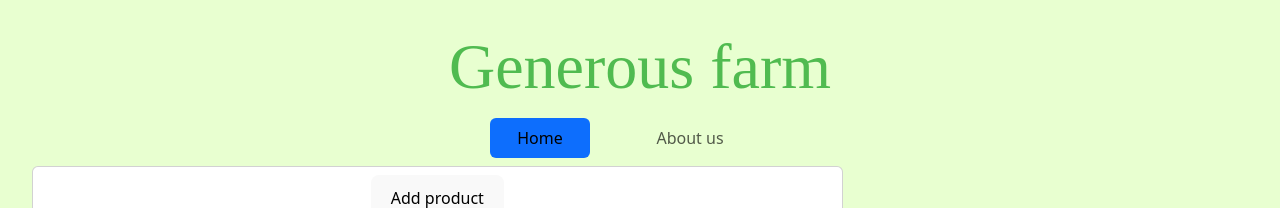
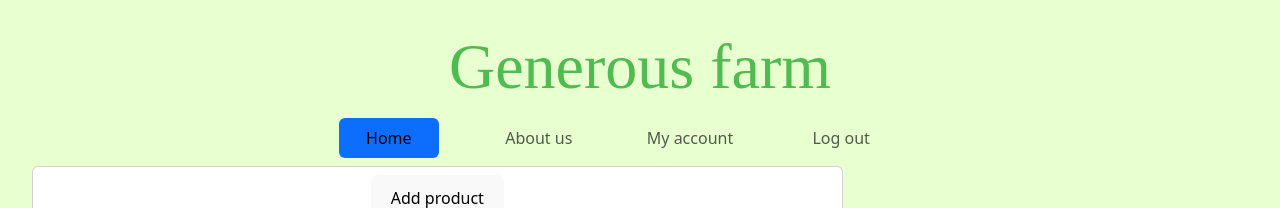
Before and after one commit to Al-Gur/FarmFrontEnd, a React (Vite) app: page / in a window 1280 px wide. Shown: the top 208 px of the page. Built offline with nearby package versions, Linux system fonts and the light colour scheme; no server answers.

Commit message:
OwnProductList-5 working, bugs fixed

```diff
--- a/src/App.tsx
+++ b/src/App.tsx
@@ -8,7 +8,7 @@ import Navigation from "./components/Menus/Navigation.tsx"
 import OwnProduce from "./components/Products/OwnProduce/OwnProduce.tsx";
 
 function App() {
-    const [login, setLogin] = useState("");
+    const [login, setLogin] = useState("Michael");
     const [isSeller, setIsSeller] = useState(true);
     const [allProducts, setAllProducts] = useState<Product[]>([]);
     const [takenProducts, setTakenProducts] = useState<Product[]>([]);
@@ -16,6 +16,7 @@ function App() {
 
     const logOut = () => {
         setLogin("");
+        setIsSeller(false);
     }
 
     useEffect(() => {
--- a/src/components/Products/FarmProducts/Products.tsx
+++ b/src/components/Products/FarmProducts/Products.tsx
@@ -16,10 +16,11 @@ function Products({listProducts, setListProducts, listProducts2, setListProducts
     const [maxPrice, setMaxPrice] = useState(0);
     const [sortBy, setSortBy] = useState("");
 
-    const [refresh, setRefresh] = useState(false);
+    const [refresh, setRefresh] = useState(true);
 
     const refreshProducts = async () => {
         console.log(`category=${selectedCategory}&maxprice=${maxPrice}&sort=${sortBy}`);
+        // console.log(`isSeller=${isSeller}`);
 
         if (selectedCategory || maxPrice || sortBy) {
             // const requestOptions: RequestInit = {
@@ -62,7 +63,7 @@ function Products({listProducts, setListProducts, listProducts2, setListProducts
     // }
 
     return (
-        <div className={"card p-2 " + isSeller ? "col-4 mb-5" : "col-7 col-xl-8 me-5"}>
+        <div className={"card p-2 " + (isSeller ? "col-4 mb-5" : "col-7 col-xl-8 me-5")}>
             <section className={"Filters " + isSeller ? "col-11" : ""}>
                 <h3>Products</h3>
                 <label className="me-2">Category:</label>
```
